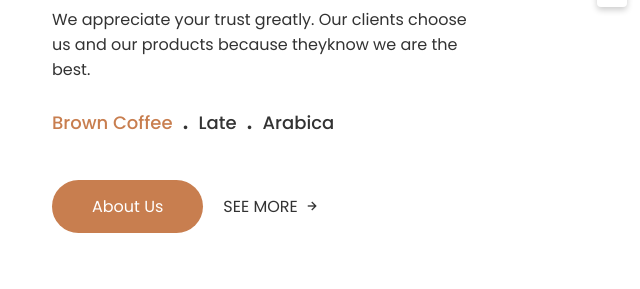
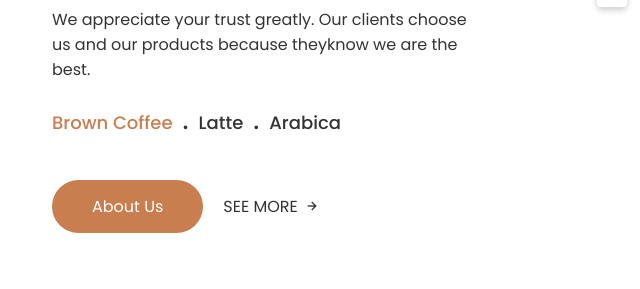
Before and after one commit to wilkinsen/ryan-coffee, a plain HTML site: page index.html in a window 1280 px wide. Shown: the part 1033-1322 px from the top of the page, 623-1263 px from the left. Drawn offline with nearby package versions, Linux system fonts and the light colour scheme.

Commit message:
Update index.html

```diff
--- a/index.html
+++ b/index.html
@@ -121,7 +121,7 @@
                                         <ul class="about-lists flex">
                                                 <li class="about-list">Brown Coffee</li>
                                                 <li class="about-list dot">.</li>
-                                                <li class="about-list">Late</li>
+                                                <li class="about-list">Latte</li>
                                                 <li class="about-list dot">.</li>
                                                 <li class="about-list">Arabica</li>
                                         </ul>
```
